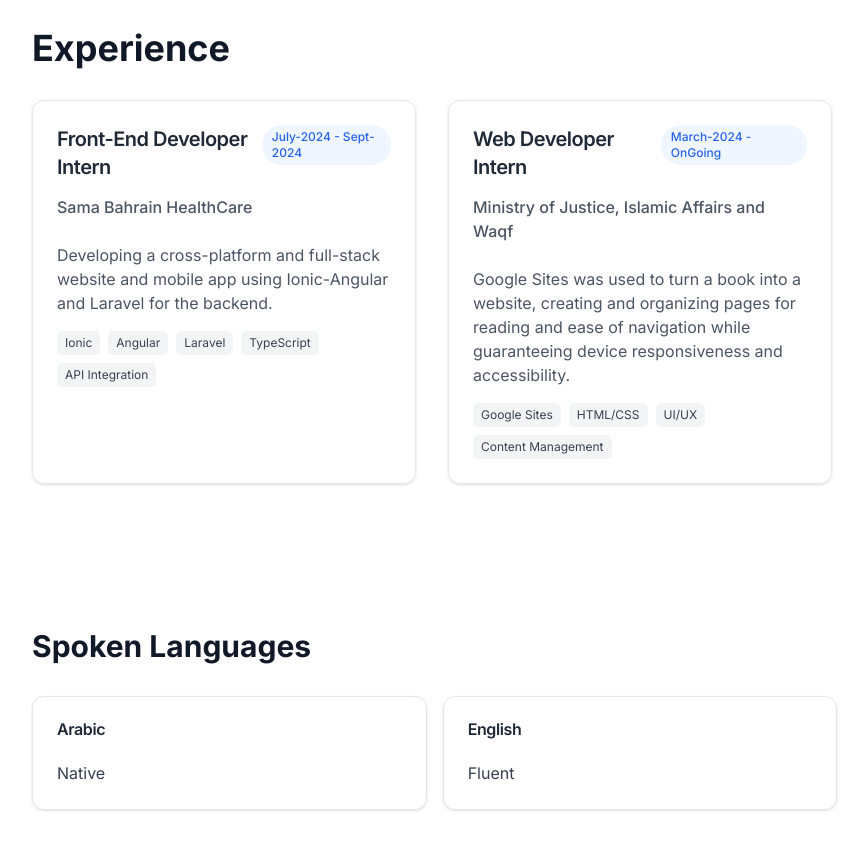
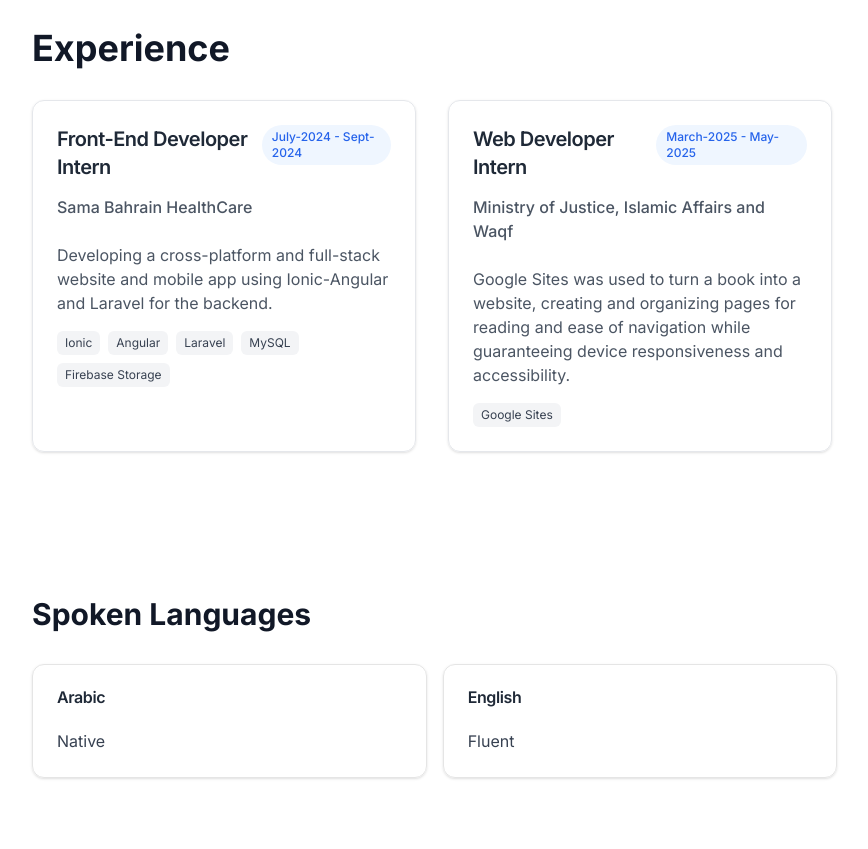
Before and after one commit to MohamedIsa/mohamedisa-portfolio, a Next.js app: page / in a window 1280 px wide. Shown: the part 2160-3009 px from the top of the page, without its empty margins (0-868 px from the left). Built offline with nearby package versions, Linux system fonts and the light colour scheme.

Commit message:
Update experience.ts

```diff
--- a/src/data/experience.ts
+++ b/src/data/experience.ts
@@ -23,16 +23,16 @@ export const experienceSection: ExperienceSection = {
       year: "July-2024 - Sept-2024",
       description:
         "Developing a cross-platform and full-stack website and mobile app using Ionic-Angular and Laravel for the backend.",
-      skills: ["Ionic", "Angular", "Laravel", "TypeScript", "API Integration"]
+      skills: ["Ionic", "Angular", "Laravel", "MySQL", "Firebase Storage"]
     },
     {
       id:2,
       title:"Web Developer Intern",
       company: "Ministry of Justice, Islamic Affairs and Waqf",
-      year: "March-2024 - OnGoing",
+      year: "March-2025 - May-2025",
       description:
         "Google Sites was used to turn a book into a website, creating and organizing pages for reading and ease of navigation while guaranteeing device responsiveness and accessibility.",
-      skills: ["Google Sites", "HTML/CSS", "UI/UX", "Content Management"]
+      skills: ["Google Sites"]
     },
   ],
 };
```
